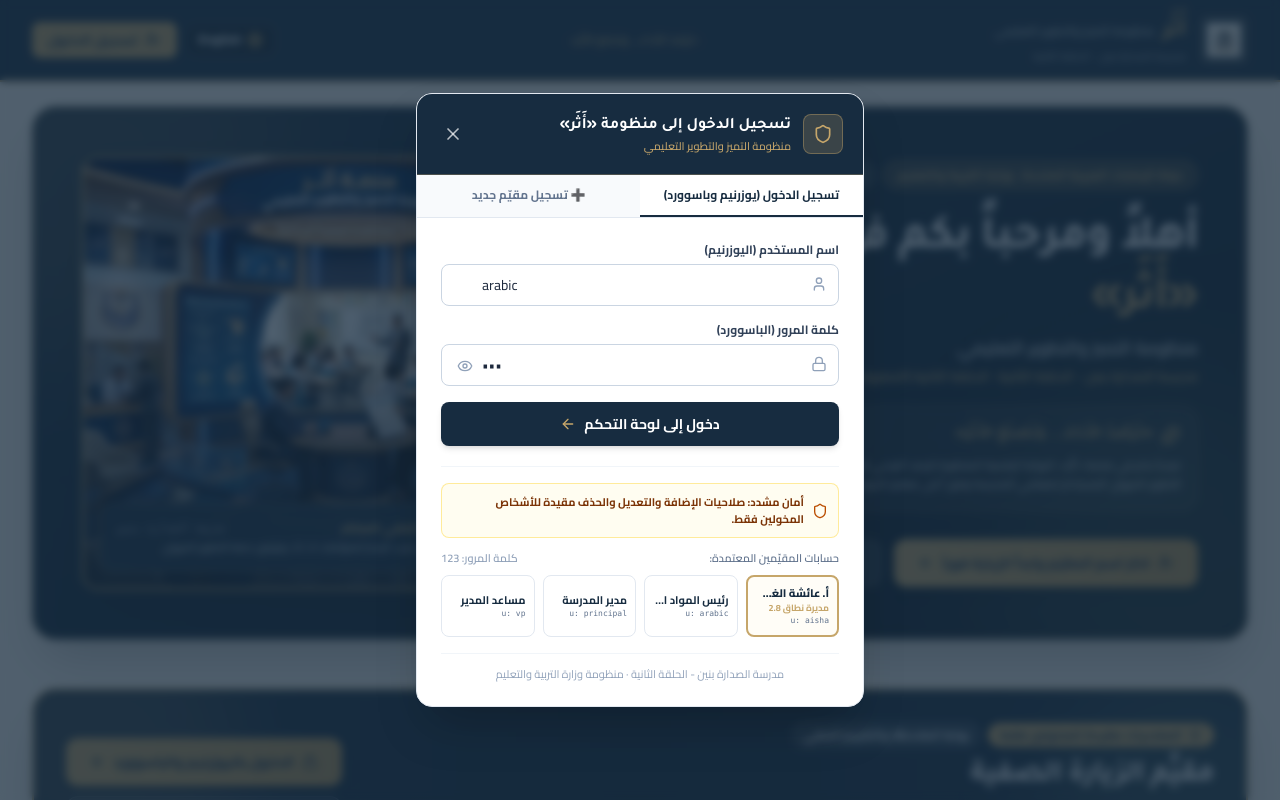
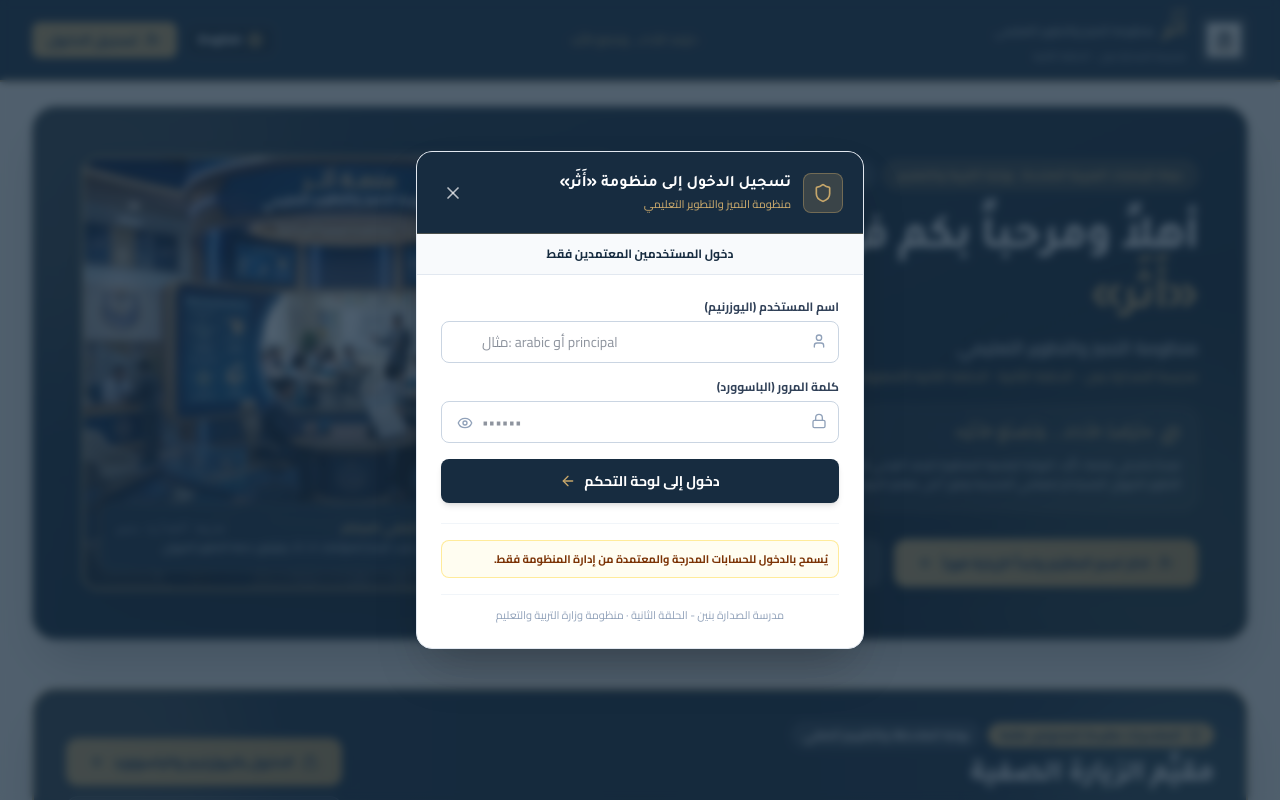
Before and after one commit to aboasmaa2273-code/https-ather-elsadarh-2026.ai.studio, a React (Vite) app: page / in a window 1280 px wide. Both pictures are taken after a click on the button "تسجيل الدخول". Shown: the top 800 px of the page. Built offline with nearby package versions, Linux system fonts and the light colour scheme.

Commit message:
Use central username and password authentication

```diff
--- a/src/components/LoginModal.tsx
+++ b/src/components/LoginModal.tsx
@@ -1,6 +1,7 @@
 import React, { useState } from 'react';
 import { User } from '../types';
 import { AtharStorageService } from '../services/storageService';
+import { atharRemoteLogin } from '../services/gasBridgeClient';
 import {
   Shield,
   Lock,
@@ -31,21 +32,15 @@ export const LoginModal: React.FC<LoginModalProps> = ({
   language = 'ar'
 }) => {
   const isEn = language === 'en';
-  const [tab, setTab] = useState<'login' | 'register'>('login');
+  const tab = 'login';
 
   // Login fields
-  const [username, setUsername] = useState<string>('arabic');
-  const [password, setPassword] = useState<string>('123');
+  const [username, setUsername] = useState<string>('');
+  const [password, setPassword] = useState<string>('');
   const [showPassword, setShowPassword] = useState<boolean>(false);
   const [errorMessage, setErrorMessage] = useState<string>('');
   const [isLoading, setIsLoading] = useState<boolean>(false);
 
-  // Register fields
-  const [regName, setRegName] = useState<string>('');
-  const [regUsername, setRegUsername] = useState<string>('');
-  const [regPassword, setRegPassword] = useState<string>('');
-  const [regSpecialization, setRegSpecialization] = useState<string>('مقيّم تربوي معتمد');
-  const [regError, setRegError] = useState<string>('');
 
   if (!isOpen) return null;
 
@@ -63,49 +58,23 @@ export const LoginModal: React.FC<LoginModalProps> = ({
     }
 
     setIsLoading(true);
-    setTimeout(() => {
-      const res = AtharStorageService.authenticate(username, password);
-      setIsLoading(false);
-      if (res.success && res.user) {
-        onLoginSuccess(res.user);
-        onClose();
-      } else {
-        setErrorMessage(res.error || (isEn ? 'Invalid credentials.' : 'بيانات الدخول غير صحيحة.'));
-      }
-    }, 150);
+    (async () => {
+      try {
+        const remote = await atharRemoteLogin(username, password);
+        if (remote.success && remote.user) {
+          const user = remote.user as User;
+          AtharStorageService.setCurrentUser(user);
+          onLoginSuccess(user);
+          onClose();
+        } else {
+          setErrorMessage(remote.error || (isEn ? 'Invalid credentials.' : 'بيانات الدخول غير صحيحة.'));
+        }
+      } catch (error) {
+        setErrorMessage(error instanceof Error ? error.message : 'تعذر الاتصال بقاعدة البيانات.');
+      } finally { setIsLoading(false); }
+    })();
   };
 
-  const handleRegisterSubmit = (e: React.FormEvent) => {
-    e.preventDefault();
-    setRegError('');
-
-    if (!regName.trim()) {
-      setRegError(isEn ? 'Full name is required.' : 'يرجى إدخال الاسم الكامل للمقيم.');
-      return;
-    }
-    if (!regUsername.trim()) {
-      setRegError(isEn ? 'Username is required.' : 'يرجى إدخال اسم المستخدم.');
-      return;
-    }
-    if (!regPassword || regPassword.length < 3) {
-      setRegError(isEn ? 'Password must be at least 3 characters.' : 'كلمة المرور يجب أن لا تقل عن 3 أحرف أو أرقام.');
-      return;
-    }
-
-    const res = AtharStorageService.registerEvaluator({
-      name: regName,
-      username: regUsername,
-      password: regPassword,
-      specialization: regSpecialization
-    });
-
-    if (res.success && res.user) {
-      onLoginSuccess(res.user);
-      onClose();
-    } else {
-      setRegError(res.error || (isEn ? 'Registration failed.' : 'فشل التسجيل.'));
-    }
-  };
 
   // Quick fill preset credentials
   const fillPreset = (u: string, p: string) => {
@@ -142,30 +111,8 @@ export const LoginModal: React.FC<LoginModalProps> = ({
           </button>
         </div>
 
-        {/* Tab Selection */}
-        <div className="flex border-b border-slate-200 bg-slate-50 text-xs font-bold">
-          <button
-            type="button"
-            onClick={() => { setTab('login'); setErrorMessage(''); }}
-            className={`flex-1 py-3 text-center border-b-2 transition-colors cursor-pointer ${
-              tab === 'login'
-                ? 'border-[#172C40] text-[#172C40] bg-white'
-                : 'border-transparent text-slate-500 hover:text-slate-800'
-            }`}
-          >
-            {isEn ? 'Sign In (Username & Password)' : 'تسجيل الدخول (يوزرنيم وباسوورد)'}
-          </button>
-          <button
-            type="button"
-            onClick={() => { setTab('register'); setRegError(''); }}
-            className={`flex-1 py-3 text-center border-b-2 transition-colors cursor-pointer ${
-              tab === 'register'
-                ? 'border-[#172C40] text-[#172C40] bg-white'
-                : 'border-transparent text-slate-500 hover:text-slate-800'
-            }`}
-          >
-            {isEn ? '➕ Register New Evaluator' : '➕ تسجيل مقيّم جديد'}
-          </button>
+        <div className="border-b border-slate-200 bg-slate-50 text-xs font-bold py-3 text-center text-[#172C40]">
+          {isEn ? 'Authorized User Sign In' : 'دخول المستخدمين المعتمدين فقط'}
         </div>
 
         {/* Body Content */}
@@ -241,131 +188,16 @@ export const LoginModal: React.FC<LoginModalProps> = ({
                 )}
               </button>
 
-              {/* Quick Fill / Demo Accounts Helper */}
-              <div className="mt-5 pt-4 border-t border-slate-100 space-y-2">
-                <div className="p-2.5 rounded-lg bg-amber-50/70 border border-amber-200/80 text-[11px] text-amber-900 font-bold flex items-center gap-2">
-                  <Shield className="w-4 h-4 text-amber-700 shrink-0" />
-                  <span>{isEn ? 'Strict Security: Access, editing, and deletion are restricted to authorized personnel only.' : 'أمان مشدد: صلاحيات الإضافة والتعديل والحذف مقيدة للأشخاص المخولين فقط.'}</span>
-                </div>
-
-                <div className="flex items-center justify-between text-[11px] text-slate-500 font-semibold pt-1">
-                  <span>{isEn ? 'Quick-fill Authorized Evaluators:' : 'حسابات المقيّمين المعتمدة:'}</span>
-                  <span className="text-slate-400">{isEn ? 'Pass: 123' : 'كلمة المرور: 123'}</span>
-                </div>
-
-                <div className="grid grid-cols-2 sm:grid-cols-4 gap-2">
-                  <button
-                    type="button"
-                    onClick={() => fillPreset('aisha', '123')}
-                    className="p-2 text-center rounded-lg border-2 border-[#C6A66A] bg-amber-50/40 hover:bg-[#F2EBDD] transition-colors text-right cursor-pointer"
-                  >
-                    <span className="block text-[11px] font-black text-[#172C40] truncate">أ. عائشة الغفلي</span>
-                    <span className="block text-[9px] text-[#C6A66A] font-bold">مديرة نطاق 2.8</span>
-                    <span className="block text-[8px] text-slate-500 font-mono" dir="ltr">u: aisha</span>
-                  </button>
-
-                  <button
-                    type="button"
-                    onClick={() => fillPreset('arabic', '123')}
-                    className="p-2 text-center rounded-lg border border-slate-200 hover:border-[#172C40] hover:bg-[#F2EBDD]/40 transition-colors text-right cursor-pointer"
-                  >
-                    <span className="block text-[11px] font-bold text-[#172C40] truncate">رئيس المواد العربية</span>
-                    <span className="block text-[8px] text-slate-500 font-mono" dir="ltr">u: arabic</span>
-                  </button>
-
-                  <button
-                    type="button"
-                    onClick={() => fillPreset('principal', '123')}
-                    className="p-2 text-center rounded-lg border border-slate-200 hover:border-[#172C40] hover:bg-[#F2EBDD]/40 transition-colors text-right cursor-pointer"
-                  >
-                    <span className="block text-[11px] font-bold text-[#172C40] truncate">مدير المدرسة</span>
-                    <span className="block text-[8px] text-slate-500 font-mono" dir="ltr">u: principal</span>
-                  </button>
-
-                  <button
-                    type="button"
-                    onClick={() => fillPreset('vp', '123')}
-                    className="p-2 text-center rounded-lg border border-slate-200 hover:border-[#172C40] hover:bg-[#F2EBDD]/40 transition-colors text-right cursor-pointer"
-                  >
-                    <span className="block text-[11px] font-bold text-[#172C40] truncate">مساعد المدير</span>
-                    <span className="block text-[8px] text-slate-500 font-mono" dir="ltr">u: vp</span>
-                  </button>
+              <div className="mt-5 pt-4 border-t border-slate-100">
+                <div className="p-2.5 rounded-lg bg-amber-50/70 border border-amber-200/80 text-[11px] text-amber-900 font-bold">
+                  {isEn ? 'Only accounts listed and activated by the platform administrator can sign in.' : 'يُسمح بالدخول للحسابات المدرجة والمعتمدة من إدارة المنظومة فقط.'}
                 </div>
               </div>
             </form>
           ) : (
-            <form onSubmit={handleRegisterSubmit} className="space-y-3.5">
-              {regError && (
-                <div className="p-3 rounded-lg bg-red-50 border border-red-200 text-red-700 text-xs flex items-center gap-2">
-                  <AlertCircle className="w-4 h-4 shrink-0 text-red-600" />
-                  <span>{regError}</span>
-                </div>
-              )}
-
-              <div className="space-y-1">
-                <label className="block text-xs font-bold text-slate-700">
-                  {isEn ? 'Full Name of Evaluator' : 'الاسم الكامل للمقيّم'}
-                </label>
-                <input
-                  type="text"
-                  value={regName}
-                  onChange={(e) => setRegName(e.target.value)}
-                  placeholder={isEn ? 'e.g. Dr. Sultan Al Ali' : 'مثال: د. سلطان العلي'}
-                  className="w-full px-3 py-2 border border-slate-300 rounded-lg text-sm text-slate-800 focus:outline-none focus:ring-2 focus:ring-[#C6A66A]"
-                  required
-                />
-              </div>
-
-              <div className="space-y-1">
-                <label className="block text-xs font-bold text-slate-700">
-                  {isEn ? 'Chosen Username' : 'اسم المستخدم (اليوزرنيم المطلوب)'}
-                </label>
-                <input
-                  type="text"
-                  value={regUsername}
-                  onChange={(e) => setRegUsername(e.target.value)}
-                  placeholder="sultan_ali"
-                  className="w-full px-3 py-2 border border-slate-300 rounded-lg text-sm text-slate-800 focus:outline-none focus:ring-2 focus:ring-[#C6A66A]"
-                  dir="ltr"
-                  required
-                />
-              </div>
-
-              <div className="space-y-1">
-                <label className="block text-xs font-bold text-slate-700">
-                  {isEn ? 'Password' : 'كلمة المرور (الباسوورد)'}
-                </label>
-                <input
-                  type="password"
-                  value={regPassword}
-                  onChange={(e) => setRegPassword(e.target.value)}
-                  placeholder="••••••••"
-                  className="w-full px-3 py-2 border border-slate-300 rounded-lg text-sm text-slate-800 focus:outline-none focus:ring-2 focus:ring-[#C6A66A]"
-                  dir="ltr"
-                  required
-                />
-              </div>
-
-              <div className="space-y-1">
-                <label className="block text-xs font-bold text-slate-700">
-                  {isEn ? 'Specialization / Role Title' : 'المسمى / التخصص التربوي'}
-                </label>
-                <input
-                  type="text"
-                  value={regSpecialization}
-                  onChange={(e) => setRegSpecialization(e.target.value)}
-                  className="w-full px-3 py-2 border border-slate-300 rounded-lg text-sm text-slate-800 focus:outline-none focus:ring-2 focus:ring-[#C6A66A]"
-                />
-              </div>
-
-              <button
-                type="submit"
-                className="w-full py-2.5 bg-[#C6A66A] hover:bg-[#b8975b] text-[#172C40] text-sm font-bold rounded-lg transition-all shadow-md flex items-center justify-center gap-2 cursor-pointer mt-3"
-              >
-                <UserPlus className="w-4 h-4" />
-                <span>{isEn ? 'Register & Sign In Now' : 'تسجيل وتفعيل الحساب فوراً'}</span>
-              </button>
-            </form>
+            <div className="p-3 rounded-lg bg-slate-50 border border-slate-200 text-xs text-slate-600">
+              {isEn ? 'Accounts are created by the platform or school administrator.' : 'تُنشئ إدارة المنصة أو إدارة المدرسة الحسابات المعتمدة.'}
+            </div>
           )}
 
           <div className="mt-4 pt-3 border-t border-slate-100 text-[11px] text-slate-400 text-center">
```
